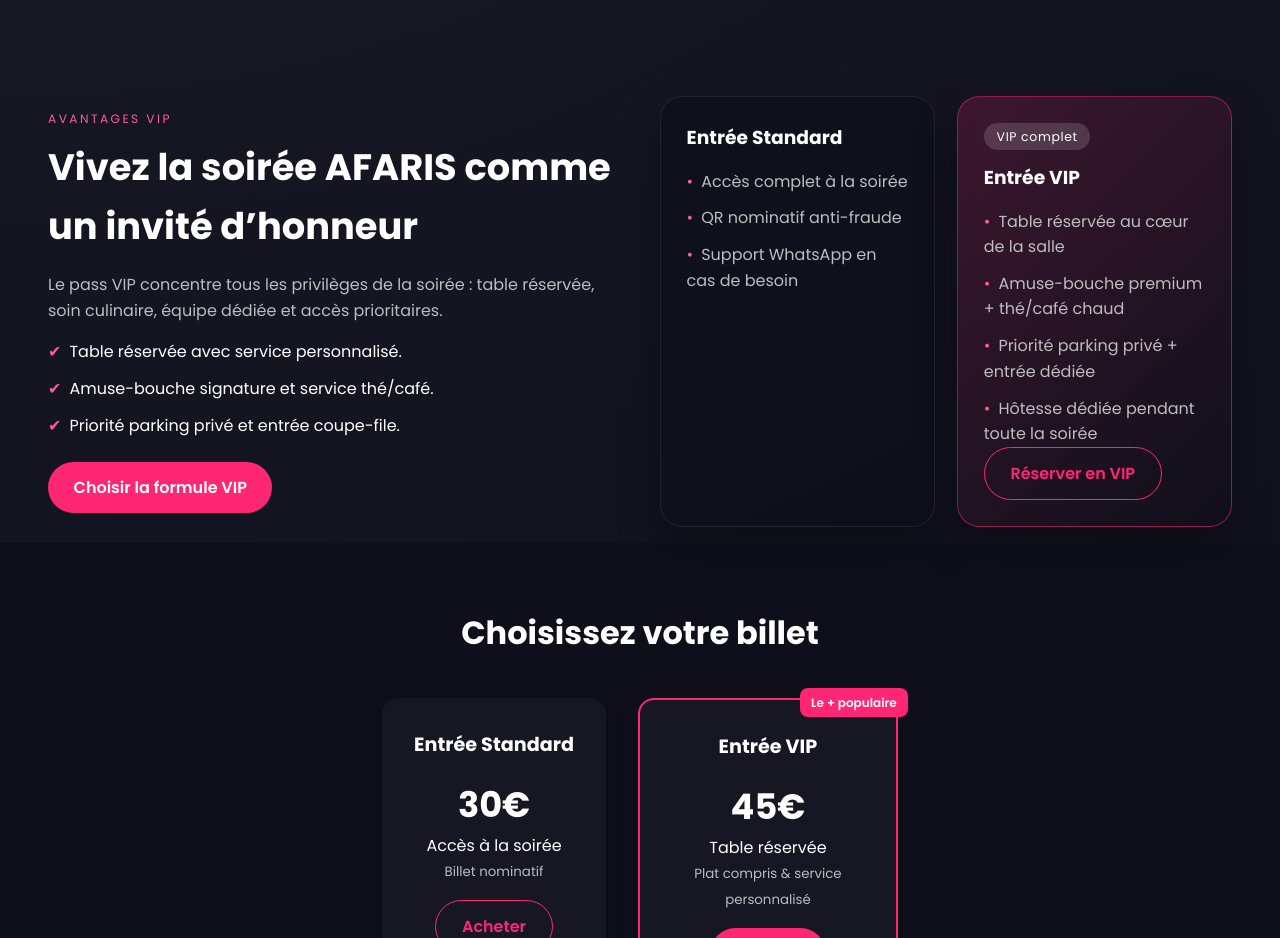
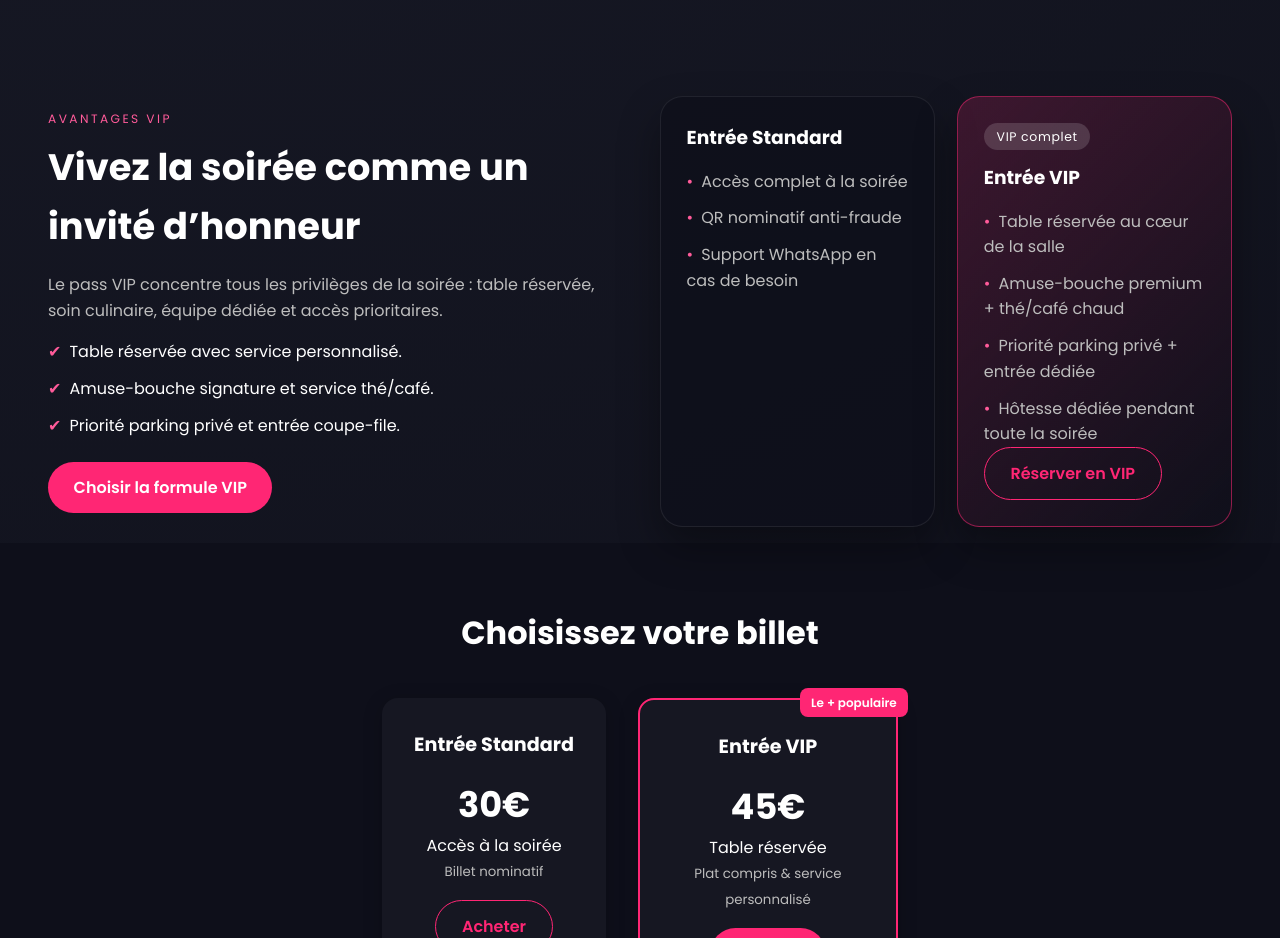
Before and after one commit to MeritoHassan/afaris, a plain HTML site: page public/index.html in a window 1280 px wide. Shown: the part 1240-2178 px from the top of the page. Drawn offline with Linux system fonts and the light colour scheme; no server answers.

Commit message:
Update index.html

```diff
--- a/public/index.html
+++ b/public/index.html
@@ -117,7 +117,7 @@
   <section id="vip" class="vip-section">
     <div class="vip-content">
       <p class="eyebrow">Avantages VIP</p>
-      <h2>Vivez la soirée AFARIS comme un invité d’honneur</h2>
+      <h2>Vivez la soirée comme un invité d’honneur</h2>
       <p>Le pass VIP concentre tous les privilèges de la soirée : table réservée, soin culinaire, équipe dédiée et accès prioritaires.</p>
       <ul class="vip-perks">
         <li>Table réservée avec service personnalisé.</li>
```
